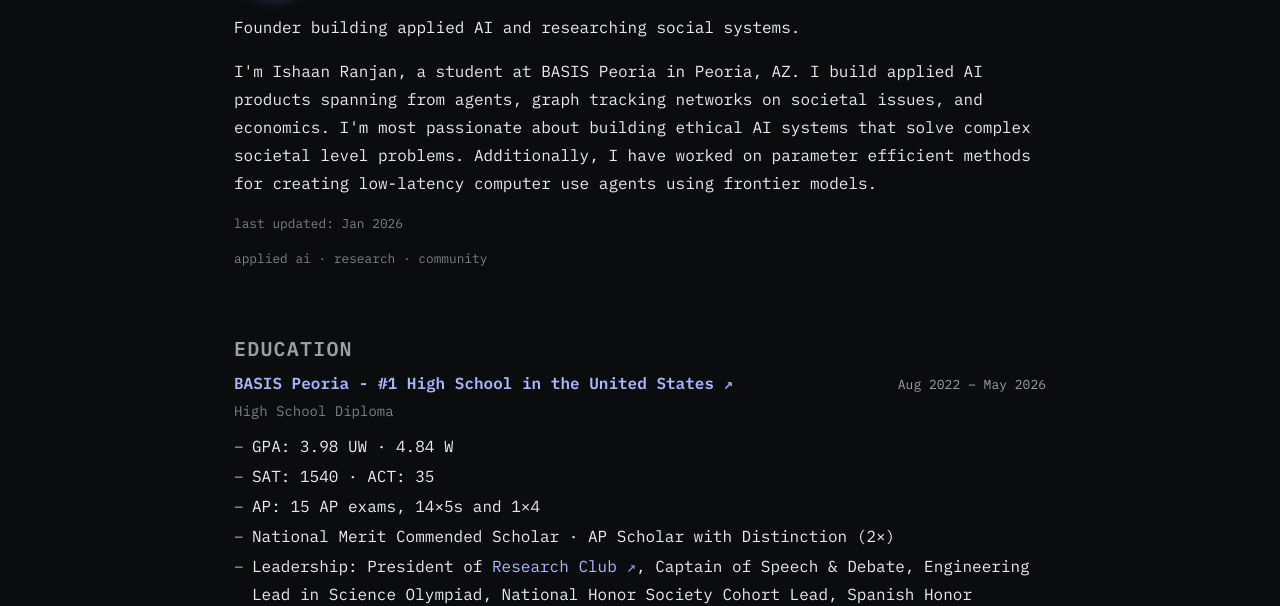
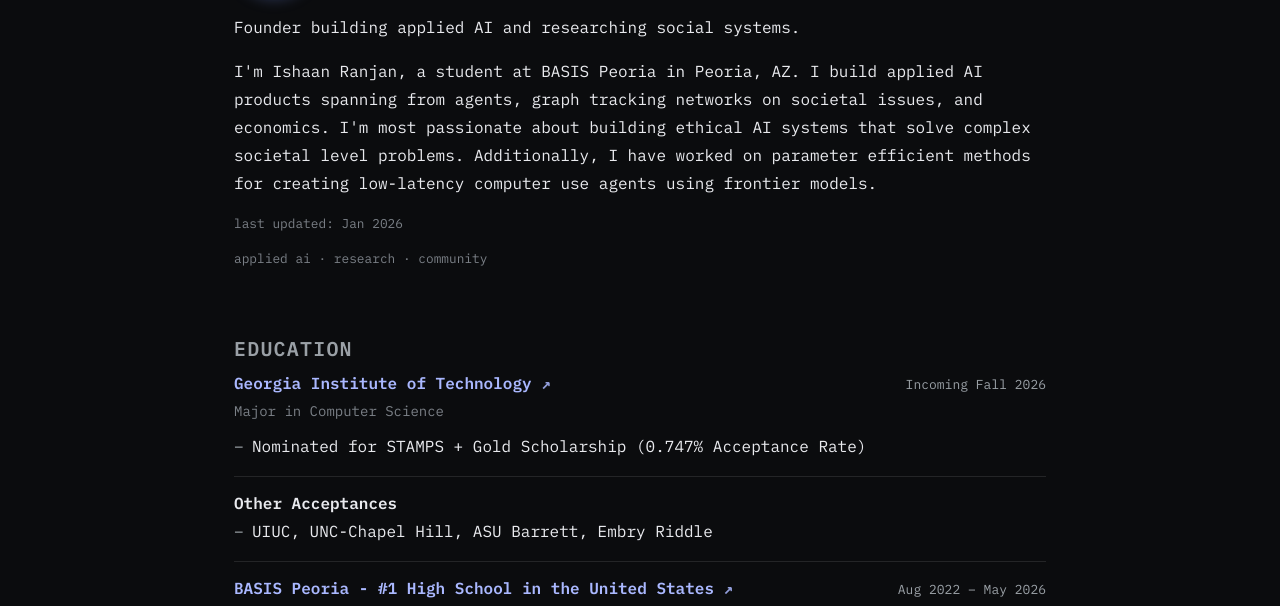
Before and after one commit to IshaanAyaan/portfoliov2, a plain HTML site: page index.html in a window 1280 px wide. Shown: the part 350-956 px from the top of the page. Drawn offline with Linux system fonts and the light colour scheme.

Commit message:
Update education section with Georgia Tech and other acceptances

```diff
--- a/index.html
+++ b/index.html
@@ -808,6 +808,24 @@
       <div class="items">
         <article class="entry">
           <div class="entry-header reveal">
+            <h3 style="margin:0"><a href="https://www.gatech.edu/" target="_blank" rel="noopener">Georgia Institute of
+                Technology</a></h3>
+            <span class="entry-date">Incoming Fall 2026</span>
+          </div>
+          <div class="entry-subtitle reveal">Major in Computer Science</div>
+          <ul class="ul reveal">
+            <li>Nominated for STAMPS + Gold Scholarship (0.747% Acceptance Rate)</li>
+          </ul>
+        </article>
+
+        <article class="entry">
+          <h3 class="reveal" style="margin:0">Other Acceptances</h3>
+          <ul class="ul reveal">
+            <li>UIUC, UNC-Chapel Hill, ASU Barrett, Embry Riddle</li>
+          </ul>
+        </article>
+        <article class="entry">
+          <div class="entry-header reveal">
             <h3 style="margin:0"><a href="https://enrollbasis.com/basis-peoria-number-1-high-school/" target="_blank"
                 rel="noopener">BASIS Peoria - #1 High School in the United States</a></h3>
             <span class="entry-date">Aug 2022 – May 2026</span>
```
